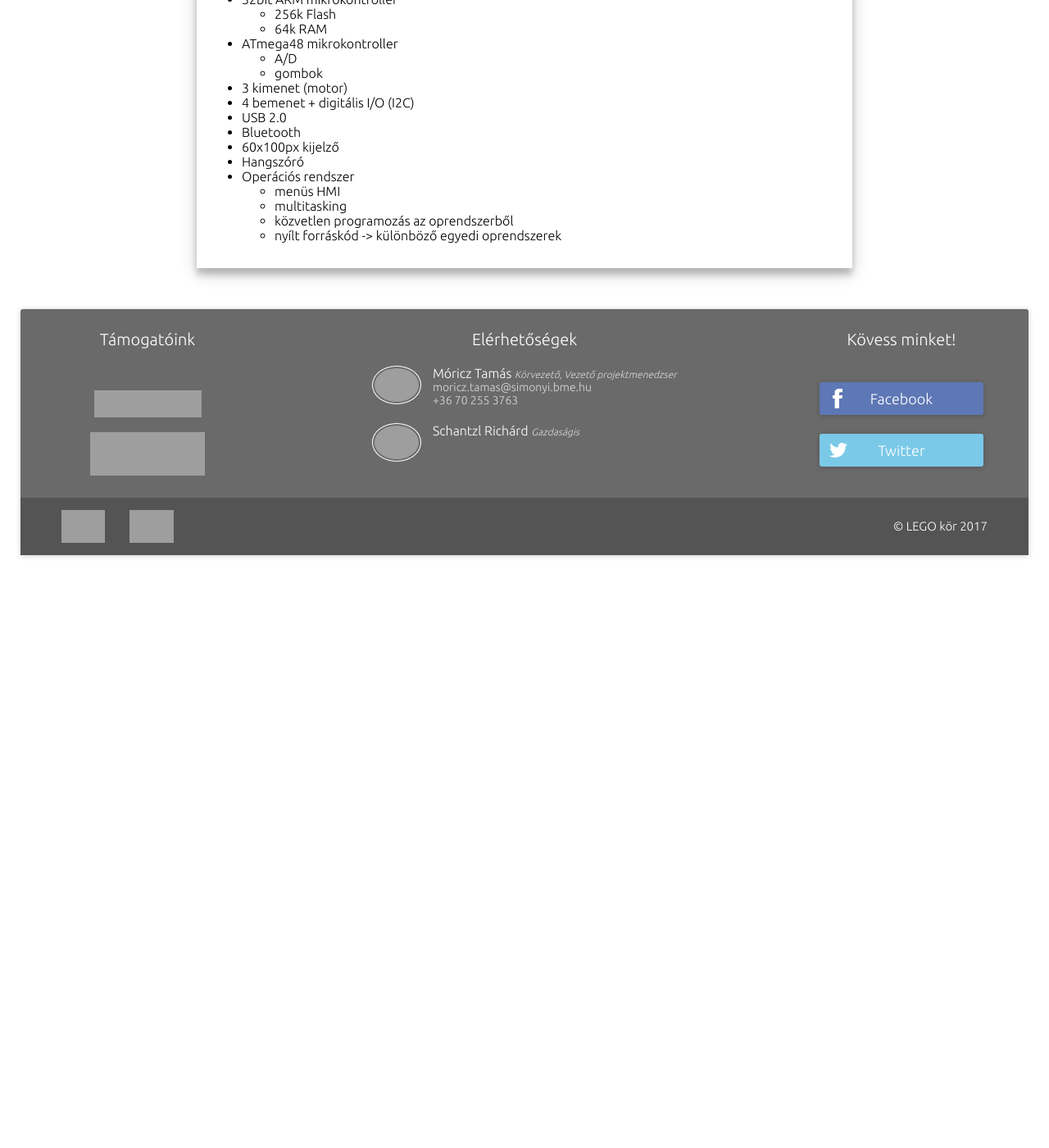
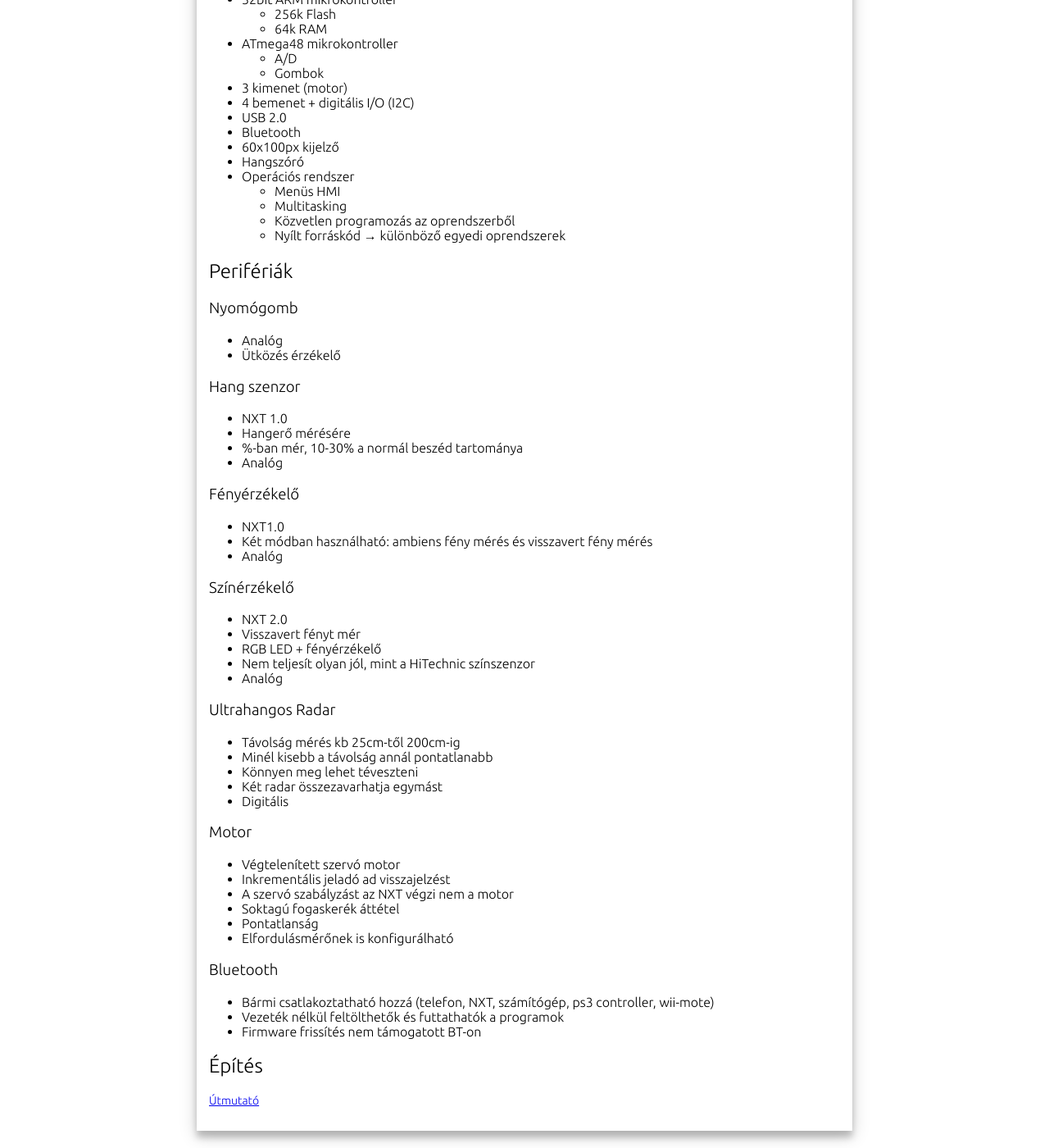
Before and after one commit to legokor/legokor.hu, a Jekyll site: the page built from tanfolyam/epites.md, in a window 1280 px wide and 1400 px high, scrolled down 661 px, cut to the strip 0-1400 px from the top of the window. Shown: the whole strip at 82% size. Built offline with Jekyll 4.4.1, drawn with Linux system fonts in a browser that asks for light colours; before the commit the page ends 1358 px from its top, so only the background shows below that; some of the changed text lies outside the part shown; grey boxes are pictures that could not be loaded.

Commit message:
Update notes for building

```diff
--- a/tanfolyam/epites.md
+++ b/tanfolyam/epites.md
@@ -1,17 +1,17 @@
 ---
 layout: default
-title: 1. alkalom
+title: "LEGO Tanfolyam: Építés"
 ---
 
-# 1. alkalom
+# LEGO Tanfolyam: Építés
 
 ## Mindstorms
 
 ### Miért LEGO?
 
-- rapid prototyping
-- egyszerű építkezés
-- tág lehetőségek
+- Rapid prototyping
+- Egyszerű építkezés
+- Tág lehetőségek
 
 ### LEGO Mindstorms
 
@@ -42,7 +43,62 @@ title: 1. alkalom
 - 60x100px kijelző
 - Hangszóró
 - Operációs rendszer
-  + menüs HMI
-  + multitasking
-  + közvetlen programozás az oprendszerből
-  + nyílt forráskód -> különböző egyedi oprendszerek
+  + Menüs HMI
+  + Multitasking
+  + Közvetlen programozás az oprendszerből
+  + Nyílt forráskód → különböző egyedi oprendszerek
+
+## Perifériák
+
+### Nyomógomb
+
+- Analóg
+- Ütközés érzékelő
+
+### Hang szenzor
+
+- NXT 1.0
+- Hangerő mérésére
+- %-ban mér, 10-30% a normál beszéd tartománya
+- Analóg
+
+### Fényérzékelő
+
+- NXT1.0
+- Két módban használható: ambiens fény mérés és visszavert fény mérés
+- Analóg
+
+### Színérzékelő
+
+- NXT 2.0
+- Visszavert fényt mér
+- RGB LED + fényérzékelő
+- Nem teljesít olyan jól, mint a HiTechnic színszenzor
+- Analóg
+
+### Ultrahangos Radar
+
+- Távolság mérés kb 25cm-től 200cm-ig
+- Minél kisebb a távolság annál pontatlanabb
+- Könnyen meg lehet téveszteni
+- Két radar összezavarhatja egymást
+- Digitális
+
+### Motor
+
+- Végtelenített szervó motor
+- Inkrementális jeladó ad visszajelzést
+- A szervó szabályzást az NXT végzi nem a motor
+- Soktagú fogaskerék áttétel
+- Pontatlanság
+- Elfordulásmérőnek is konfigurálható
+
+### Bluetooth
+
+- Bármi csatlakoztatható hozzá (telefon, NXT, számítógép, ps3 controller, wii-mote)
+- Vezeték nélkül feltölthetők és futtathatók a programok
+- Firmware frissítés nem támogatott BT-on
+
+## Építés
+
+[Útmutató](https://drive.google.com/file/d/0B49FGJ8--FrgVU11N1FBcWtJcjQ/view?usp=sharing)
```
Also changed, not shown: other parts of tanfolyam/epites.md (+5 -4 lines), tanfolyam.md (+5 -5 lines).
